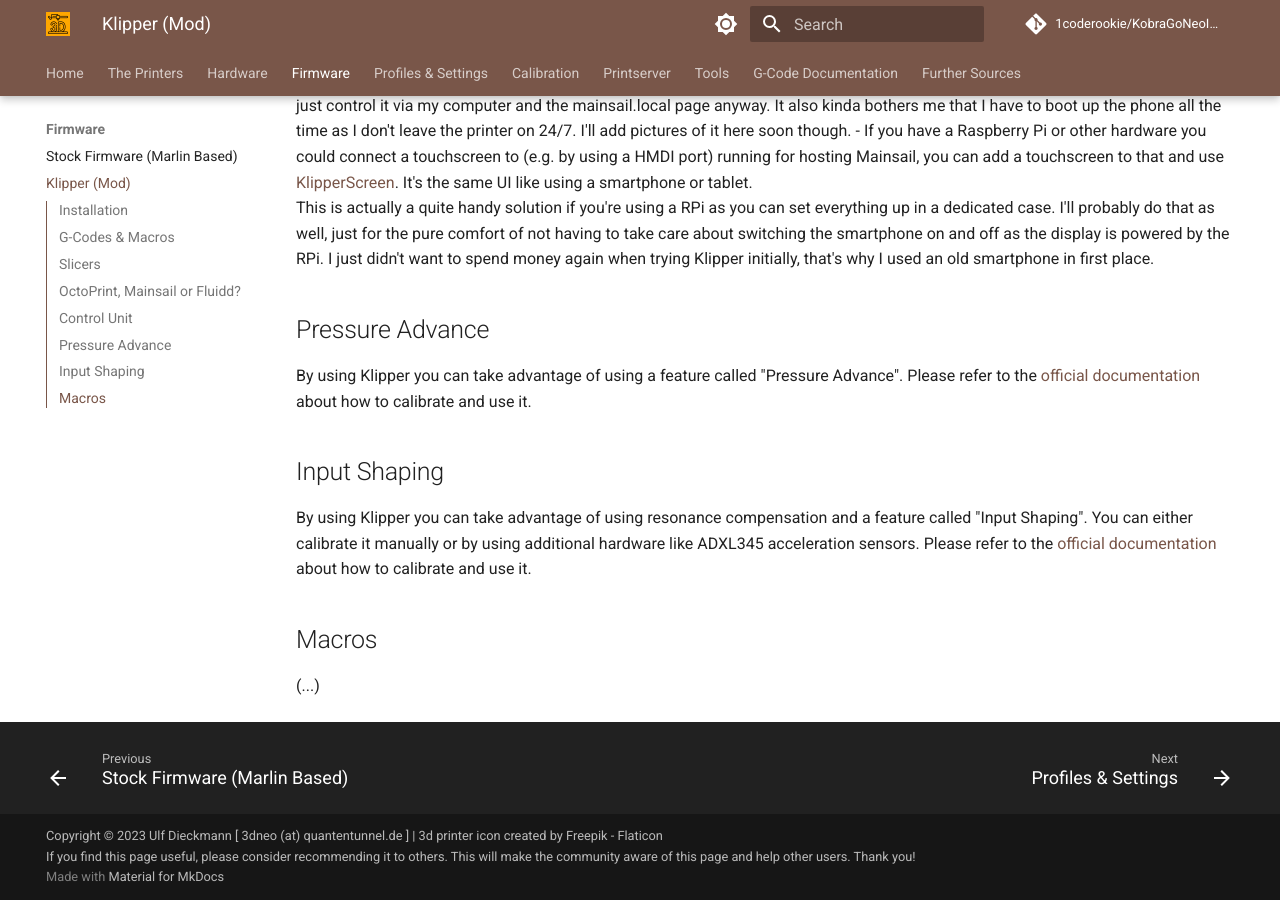
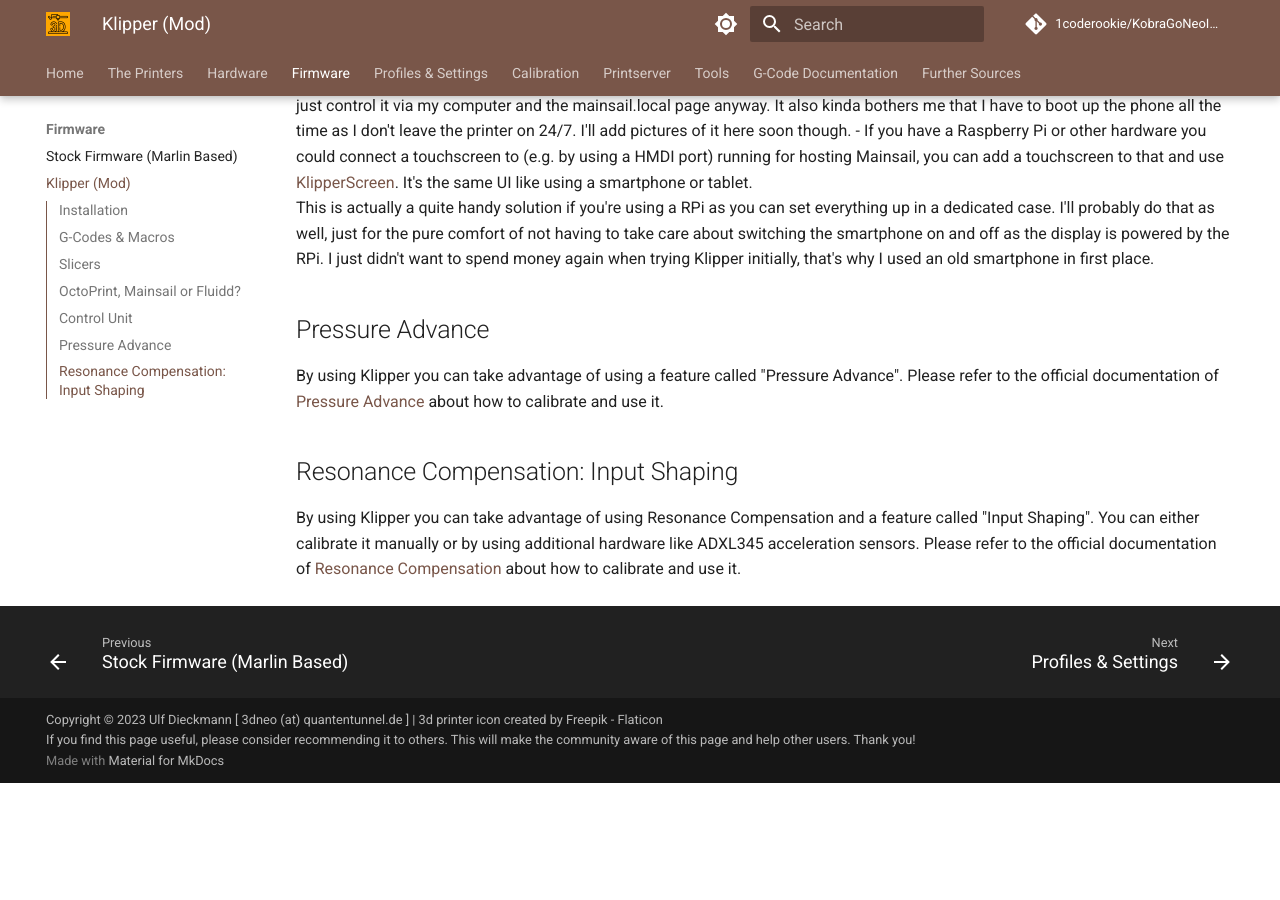
Before and after one commit to 1coderookie/KobraGoNeoInsights, an MkDocs documentation site: the page built from docs/firmware/fw_klipper.md, in a window 1280 px wide and 900 px high, scrolled down 2986 px. Built offline with MkDocs 1.6.1 and Material for MkDocs 9.7.7, drawn with Linux system fonts in a browser that asks for light colours; comment, search, counter and statistics services are not loaded; after the commit the page ends 3769 px from its top, so only the background shows below that; some of the changed text lies outside the part shown.

Commit message:
Update fw_klipper.md

```diff
--- a/docs/firmware/fw_klipper.md
+++ b/docs/firmware/fw_klipper.md
@@ -82,10 +82,7 @@
   This is actually a quite handy solution if you're using a RPi as you can set everything up in a dedicated case. I'll probably do that as well, just for the pure comfort of not having to take care about switching the smartphone on and off as the display is powered by the RPi. I just didn't want to spend money again when trying Klipper initially, that's why I used an old smartphone in first place.
 
 ## Pressure Advance
-By using Klipper you can take advantage of using a feature called "Pressure Advance". Please refer to the [official documentation](https://www.klipper3d.org/Pressure_Advance.html) about how to calibrate and use it.
+By using Klipper you can take advantage of using a feature called "Pressure Advance". Please refer to the official documentation of [Pressure Advance](https://www.klipper3d.org/Pressure_Advance.html) about how to calibrate and use it.
 
-## Input Shaping
-By using Klipper you can take advantage of using resonance compensation and a feature called "Input Shaping". You can either calibrate it manually or by using additional hardware like ADXL345 acceleration sensors. Please refer to the [official documentation](https://www.klipper3d.org/Resonance_Compensation.html#resonance-compensation) about how to calibrate and use it.
-
-## Macros
-(...)
+## Resonance Compensation: Input Shaping
+By using Klipper you can take advantage of using Resonance Compensation and a feature called "Input Shaping". You can either calibrate it manually or by using additional hardware like ADXL345 acceleration sensors. Please refer to the official documentation of [Resonance Compensation](https://www.klipper3d.org/Resonance_Compensation.html#resonance-compensation) about how to calibrate and use it.
```
Also changed, not shown: other parts of docs/firmware/fw_klipper.md (+1 -1 lines).
